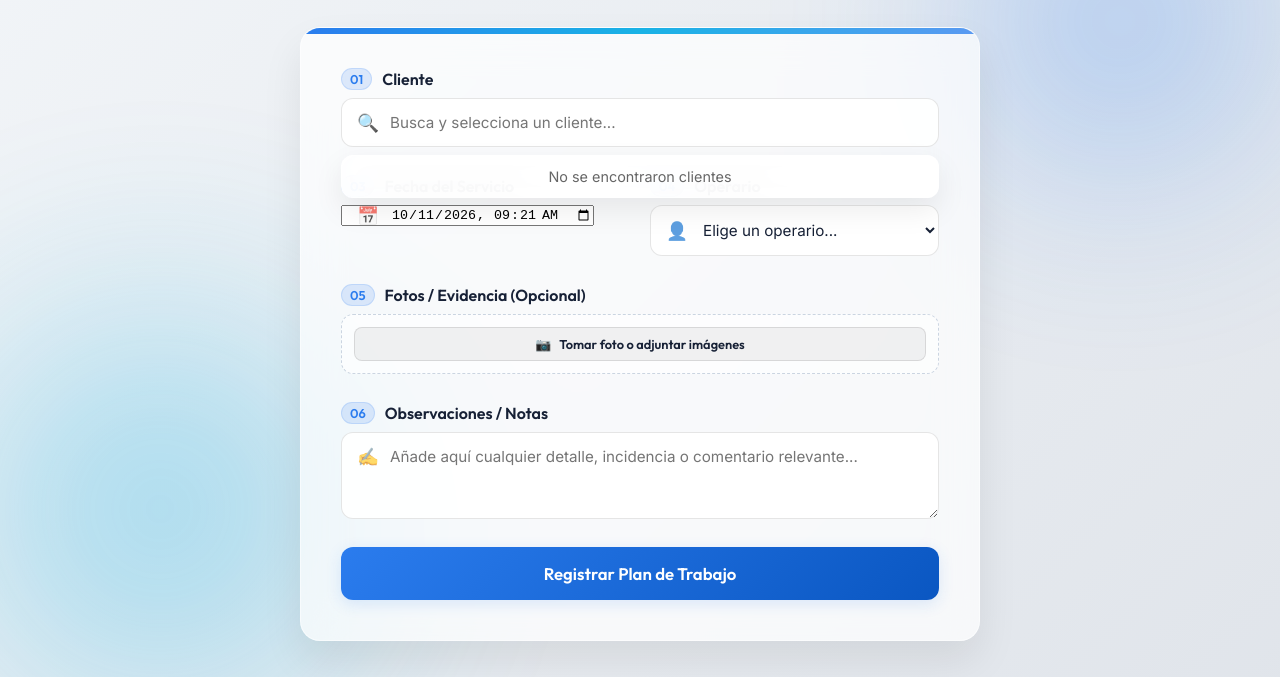
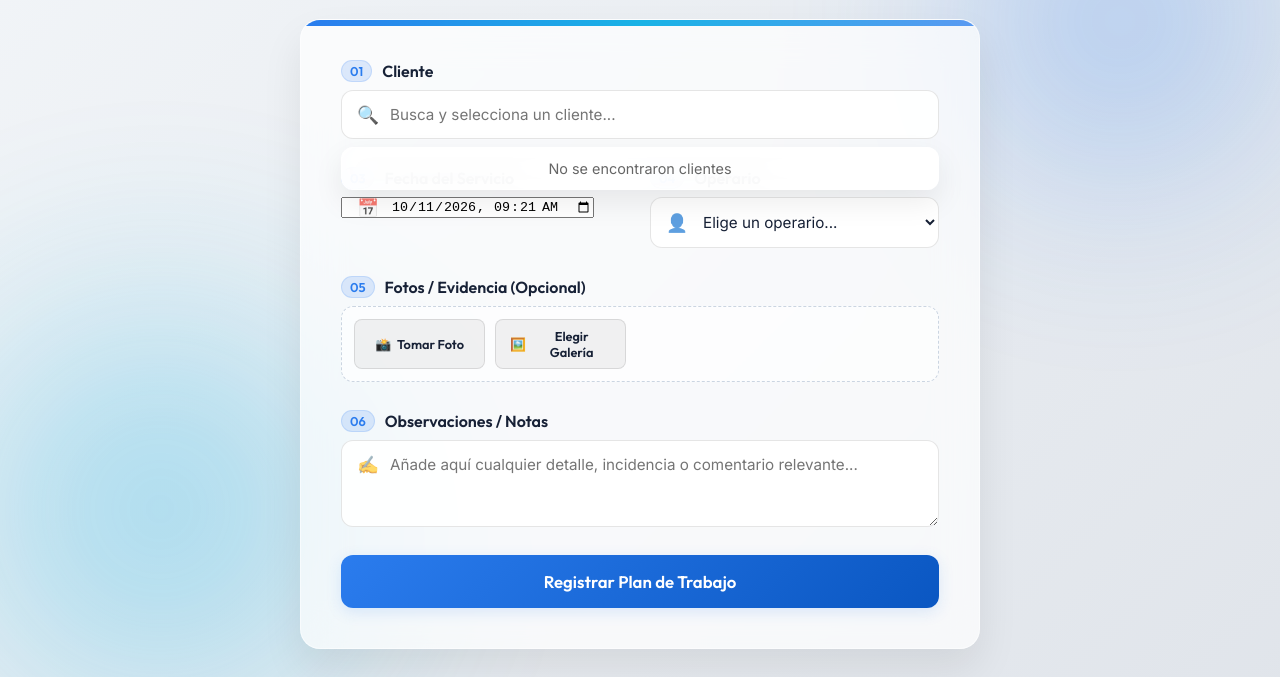
Before and after one commit to ivdiab/emco-plan-trabajo-servicios-clientes, a website: page index.html in a window 1280 px wide. Shown: the part 123-800 px from the top of the page. Drawn offline with Linux system fonts and the light colour scheme; no server answers.

Commit message:
Update index.html

```diff
--- a/index.html
+++ b/index.html
@@ -109,14 +109,22 @@
 
         <!-- SECCIÓN 5: FOTOS / EVIDENCIAS -->
         <div class="form-group">
-          <label for="photo-input" class="field-label">
+          <label class="field-label">
             <span class="label-number">05</span> Fotos / Evidencia (Opcional)
           </label>
           <div class="input-icon-wrapper" style="padding: 12px; background: rgba(255,255,255,0.6); border-radius: 12px; border: 1px dashed #cbd5e1; text-align: center;">
-            <input type="file" id="photo-input" accept="image/*" multiple style="display: none;">
-            <button type="button" class="btn-secondary btn-sm" id="btn-select-photos" style="width: 100%; display: flex; align-items: center; justify-content: center; gap: 8px;">
-              <span>📷</span> Tomar foto o adjuntar imágenes
-            </button>
+            <input type="file" id="camera-input" accept="image/*" capture="environment" style="display: none;">
+            <input type="file" id="gallery-input" accept="image/*" multiple style="display: none;">
+
+            <div style="display: flex; gap: 10px; justify-content: center; flex-wrap: wrap;">
+              <button type="button" class="btn-secondary btn-sm" id="btn-take-photo" style="flex: 1; min-width: 130px; display: flex; align-items: center; justify-content: center; gap: 6px;">
+                <span>📸</span> Tomar Foto
+              </button>
+              <button type="button" class="btn-secondary btn-sm" id="btn-select-gallery" style="flex: 1; min-width: 130px; display: flex; align-items: center; justify-content: center; gap: 6px;">
+                <span>🖼️</span> Elegir Galería
+              </button>
+            </div>
+
             <div id="photo-preview-container" style="display: flex; gap: 10px; margin-top: 10px; flex-wrap: wrap; justify-content: center;"></div>
           </div>
         </div>
```
